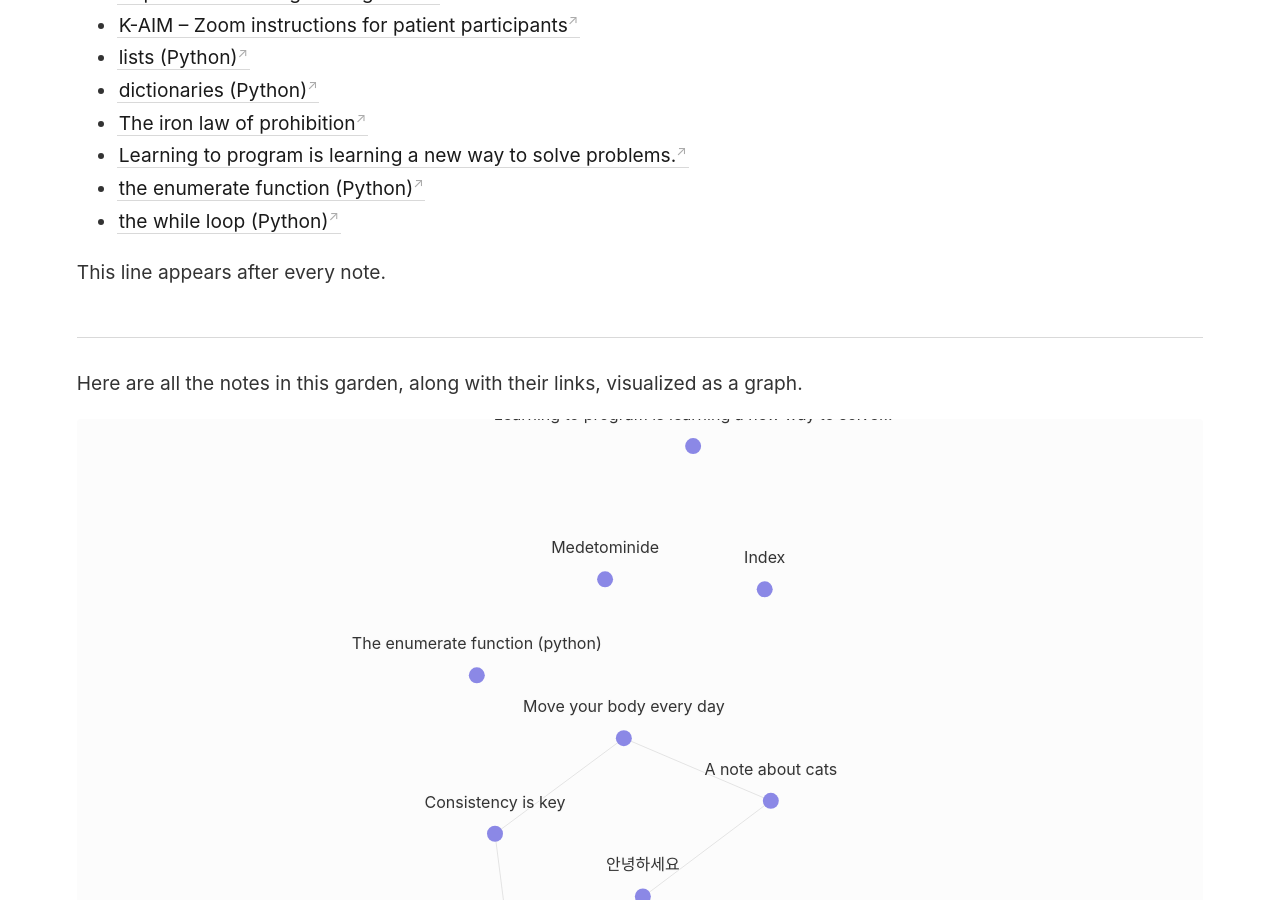
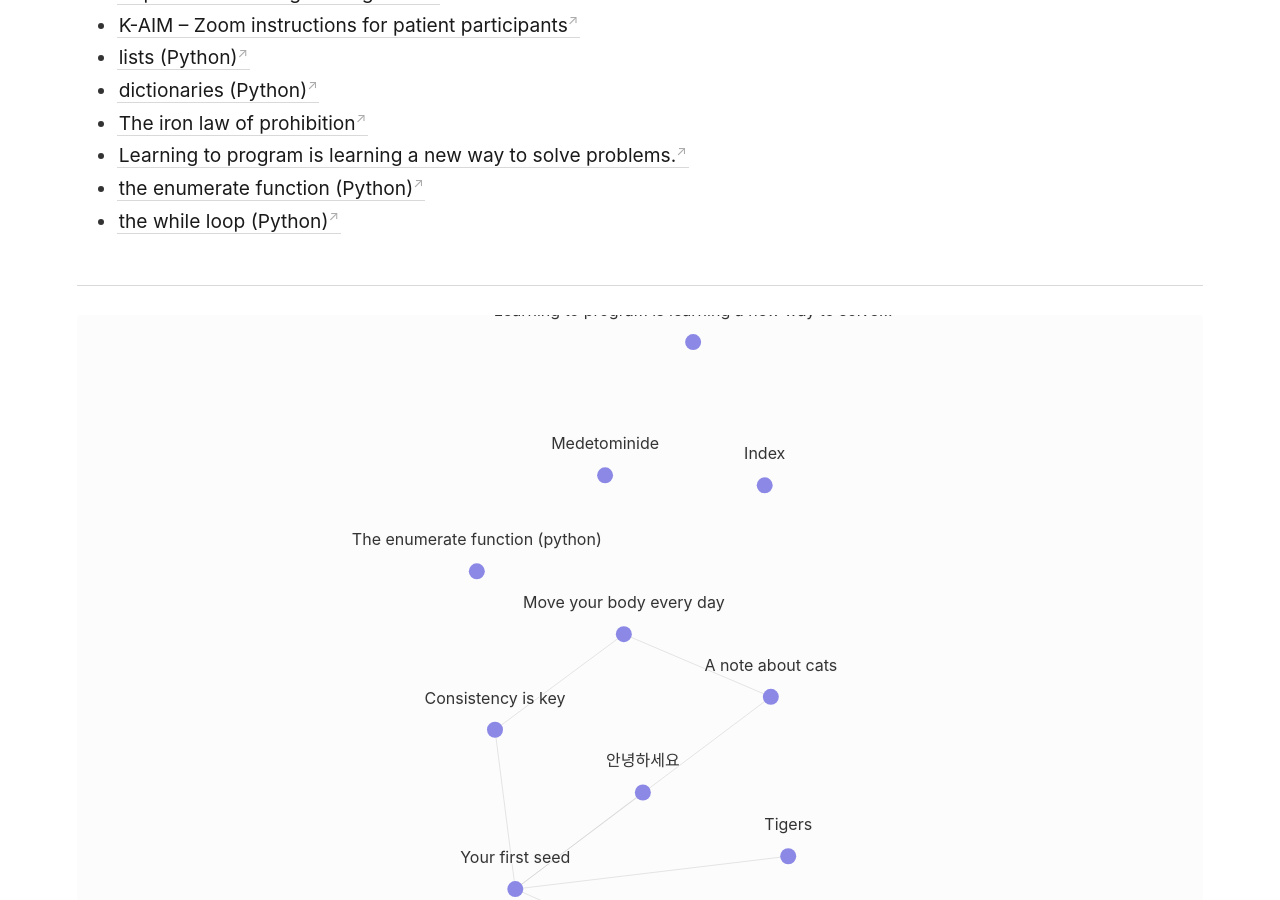
Before and after one commit to emili-o/notes4all, a Jekyll site: the page built from _notes/index.md, in a window 1280 px wide and 900 px high, scrolled down 506 px. Built offline with Jekyll 4.4.1, drawn with Linux system fonts in a browser that asks for light colours.

Commit message:
Update note.html

```diff
--- a/_layouts/note.html
+++ b/_layouts/note.html
@@ -14,7 +14,6 @@
   <div id="notes-entry-container">
     <content>
       {{ content }}
-      <p>This line appears after every note.</p>
     </content>
 
     <side style="font-size: 0.9em">
@@ -42,6 +41,4 @@
 
 <hr>
 
-<p>Here are all the notes in this garden, along with their links, visualized as a graph.</p>
-
 {% include notes_graph.html %}
```
